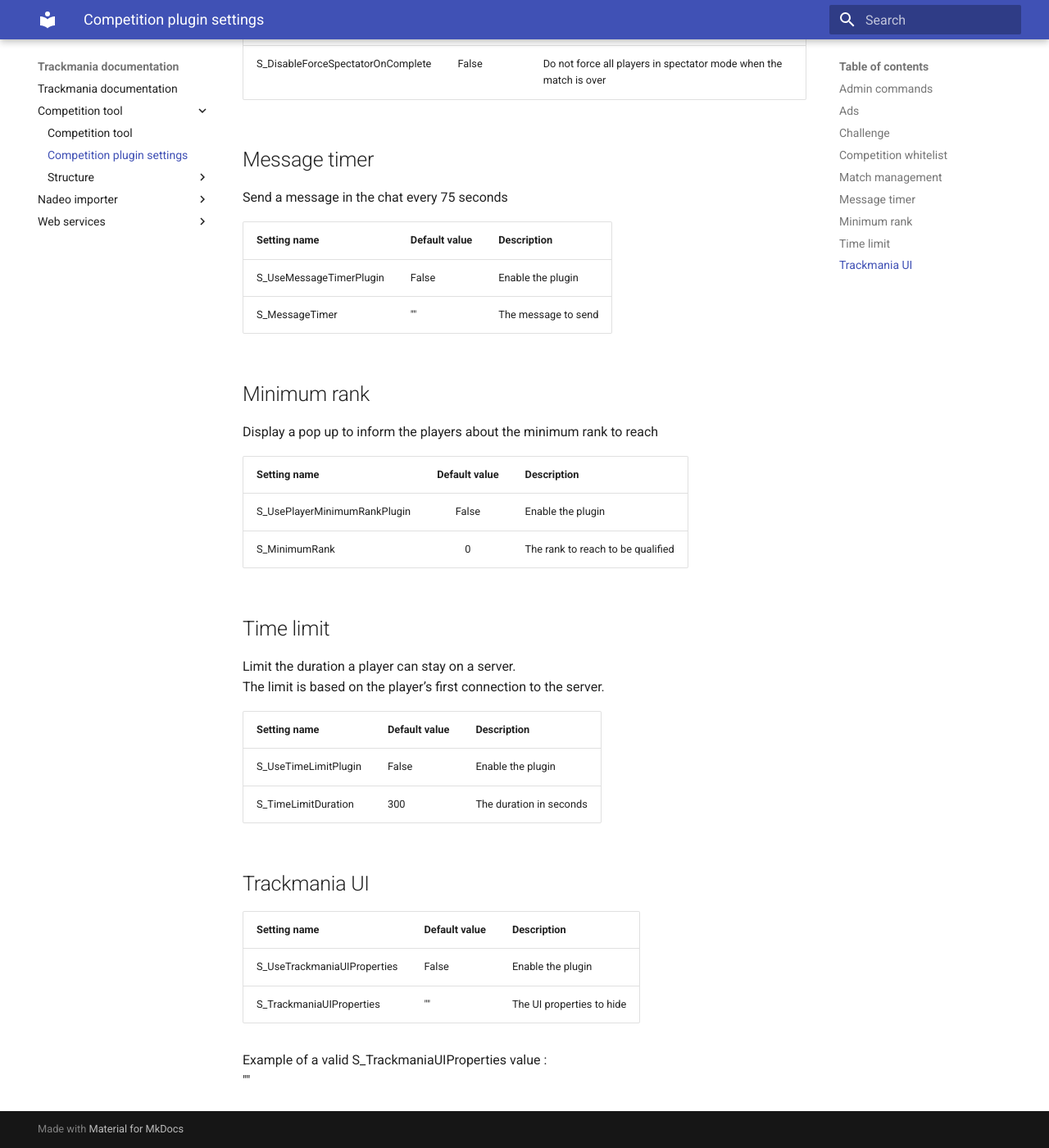
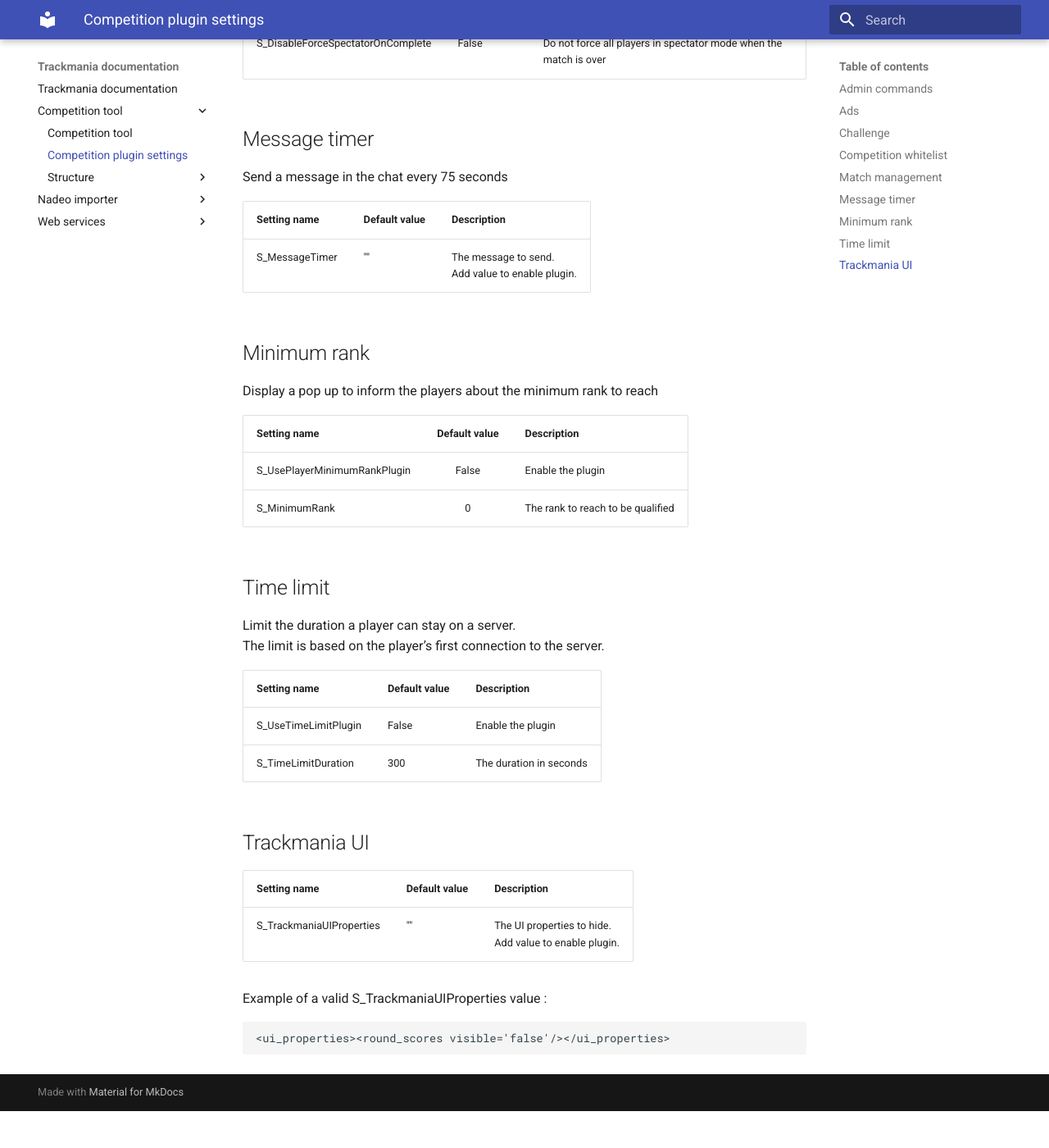
Before and after one commit to nadeo/trackmania-doc, an MkDocs documentation site: the page built from docs/competition-tool/plugin-settings.md, in a window 1280 px wide and 1400 px high, scrolled down 1919 px. Shown: the whole window at 82% size. Built offline with MkDocs 1.6.1 and Material for MkDocs 9.7.7, drawn with Linux system fonts in a browser that asks for light colours; after the commit the page ends 3274 px from its top, so only the background shows below that; some of the changed text lies outside the part shown.

Commit message:
Remove useless settings, change settings descriptions and structure description.

````diff
--- a/docs/competition-tool/plugin-settings.md
+++ b/docs/competition-tool/plugin-settings.md
@@ -10,10 +10,9 @@
 ## Ads
 Display a carousel of images
 
-| Setting name   | Default value  | Description                        |
-|:---------------|:---------------|:-----------------------------------|
-| S_UseAdsPlugin | False          | Enable the plugin                  |
- | S_AdImageUrls  | ""             | Urls separated by a pipe character |
+| Setting name   | Default value  | Description                                                            |
+|:---------------|:---------------|:-----------------------------------------------------------------------|
+ | S_AdImageUrls  | ""             | Urls separated by a pipe character. <br/> Add a value to enable plugin |
 
 ## Challenge
 Automatically available for all challenges.
@@ -49,10 +48,9 @@
 ## Message timer
 Send a message in the chat every 75 seconds
 
-| Setting name            | Default value  | Description         |
-|:------------------------|:---------------|:--------------------|
-| S_UseMessageTimerPlugin | False          | Enable the plugin   |
-| S_MessageTimer          | ""             | The message to send |
+| Setting name            | Default value  | Description                                            |
+|:------------------------|:---------------|:-------------------------------------------------------|
+| S_MessageTimer          | ""             | The message to send. <br/> Add value to enable plugin. |
 
 ## Minimum rank
 Display a pop up to inform the players about the minimum rank to reach
@@ -74,10 +72,11 @@
 
 ## Trackmania UI
 
-| Setting name                | Default value   | Description               |
-|:----------------------------|:----------------|:--------------------------|
-| S_UseTrackmaniaUIProperties | False           | Enable the plugin         |
-| S_TrackmaniaUIProperties    | ""              | The UI properties to hide |
+| Setting name                | Default value   | Description                                                  |
+|:----------------------------|:----------------|:-------------------------------------------------------------|
+| S_TrackmaniaUIProperties    | ""              | The UI properties to hide. <br/> Add value to enable plugin. |
 
 Example of a valid S_TrackmaniaUIProperties value : <br>
-"<ui_properties><round_scores visible='false'/></ui_properties>"
+```
+<ui_properties><round_scores visible='false'/></ui_properties>
+```
````
Also changed, not shown: docs/competition-tool/structure/index.md (+1 -1 lines).
